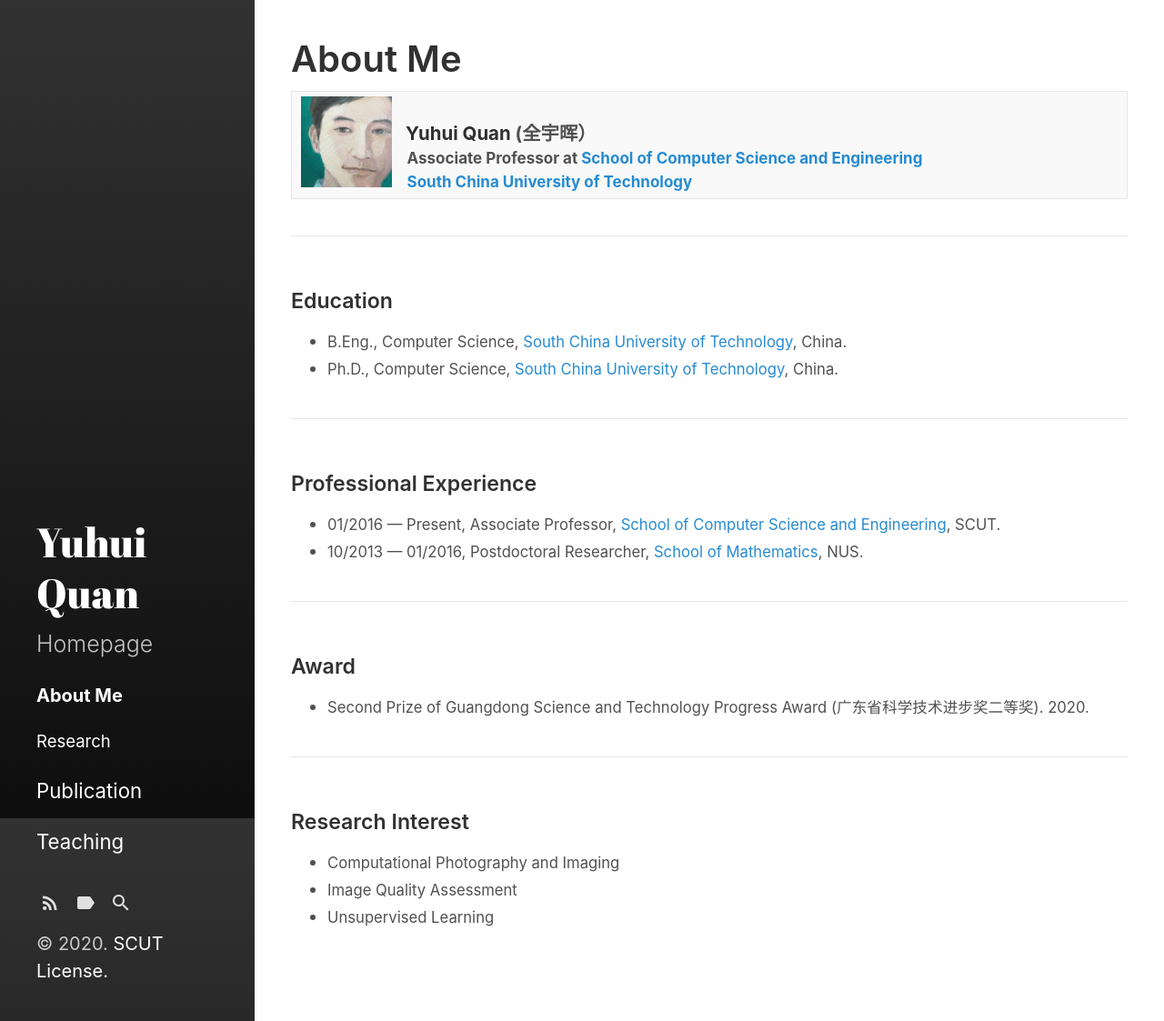
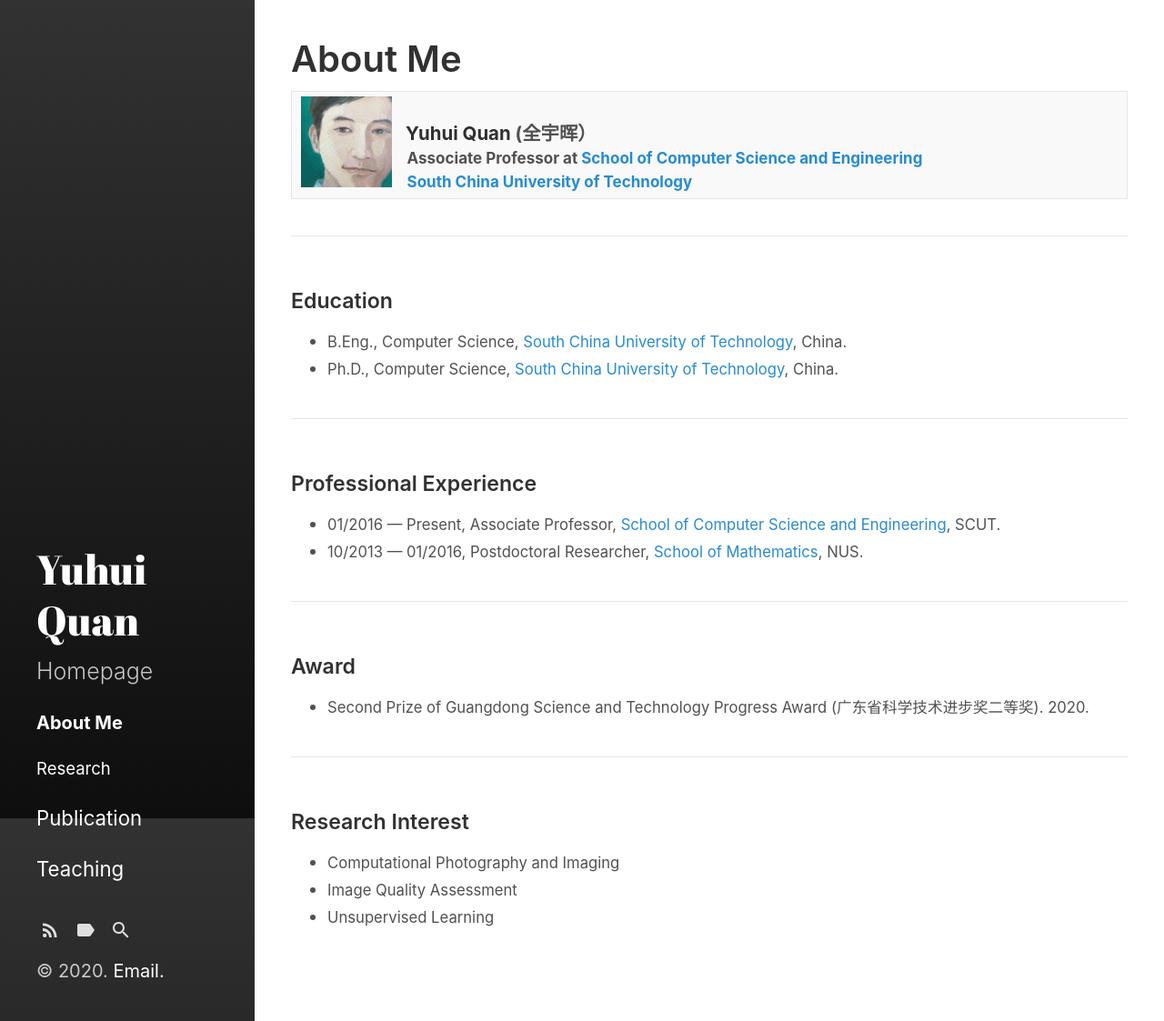
Before and after one commit to Dofboom/Dofboom.github.io, a Jekyll site: the page built from index.html, in a window 1280 px wide and 1123 px high. Shown: the whole window at 91% size. Built offline with Jekyll 4.4.1, drawn with Linux system fonts in a browser that asks for light colours; the list of posts is cut into pages by our own code.

Commit message:
Update copyright.html

```diff
--- a/_includes/copyright.html
+++ b/_includes/copyright.html
@@ -1,4 +1,4 @@
 <p>
   &copy; {{ site.time | date: '%Y' }}.
-  <a>SCUT License.</a>
+  <a href="csyhquan@scut.edu.cn">Email.</a>
 </p>
```
